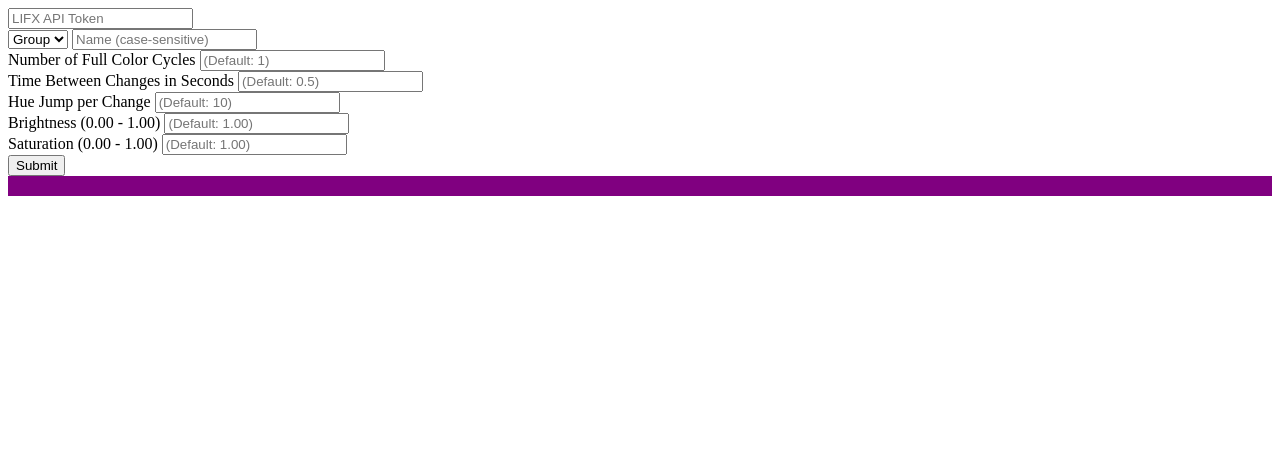
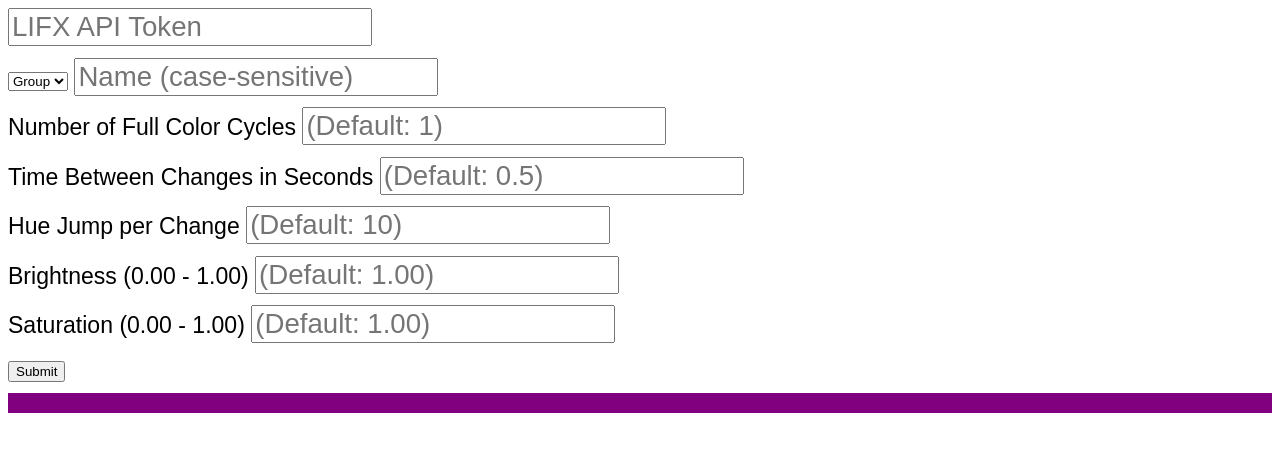
Before and after one commit to Sawtaytoes/LIFX-Color-Cycle, a website: page index.html in a window 1280 px wide. Drawn offline with Linux system fonts and the light colour scheme.

Commit message:
Minor styling adjustments for readability

```diff
--- a/index.html
+++ b/index.html
@@ -3,10 +3,23 @@
 <head>
 	<title>LIFX Color Cycle</title>
 	<meta name="viewport" content="width=device-width, initial-scale=1">
+	<style>
+		html,
+		body,
+		input {
+			font-family: sans-serif;
+			font-size: 120%;
+		}
+
+		.input-group {
+			display: block;
+			margin-bottom: 0.5em;
+		}
+	</style>
 </head>
 <body>
 	<form action="PUT">
-		<div>
+		<div class="input-group">
 			<input
 				id="apiToken"
 				name="apiToken"
@@ -16,7 +29,7 @@
 			>
 		</div>
 
-		<div>
+		<div class="input-group">
 			<select
 				id="selectorType"
 				name="selectorType"
@@ -35,7 +48,7 @@
 			>
 		</div>
 
-		<div>
+		<div class="input-group">
 			<label for="cycles">
 				Number of Full Color Cycles
 				<input
@@ -47,7 +60,7 @@
 			</label>
 		</div>
 
-		<div>
+		<div class="input-group">
 			<label for="duration">
 				Time Between Changes in Seconds
 				<input
@@ -59,7 +72,7 @@
 			</label>
 		</div>
 
-		<div>
+		<div class="input-group">
 			<label for="hueDelta">
 				Hue Jump per Change
 				<input
@@ -71,7 +84,7 @@
 			</label>
 		</div>
 
-		<div>
+		<div class="input-group">
 			<label for="brightness">
 				Brightness (0.00 - 1.00)
 				<input
@@ -83,7 +96,7 @@
 			</label>
 		</div>
 
-		<div>
+		<div class="input-group">
 			<label for="saturation">
 				Saturation (0.00 - 1.00)
 				<input
@@ -95,7 +108,7 @@
 			</label>
 		</div>
 
-		<div>
+		<div class="input-group">
 			<button>Submit</button>
 		</div>
 	</form>
```
